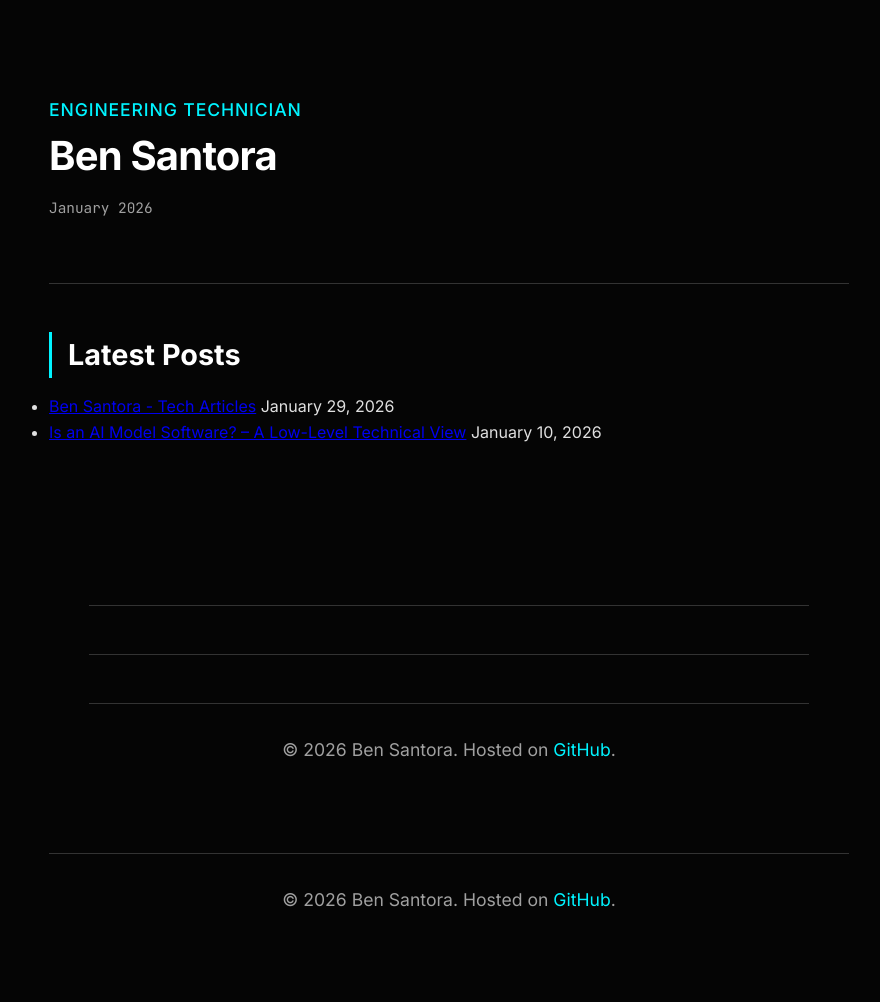
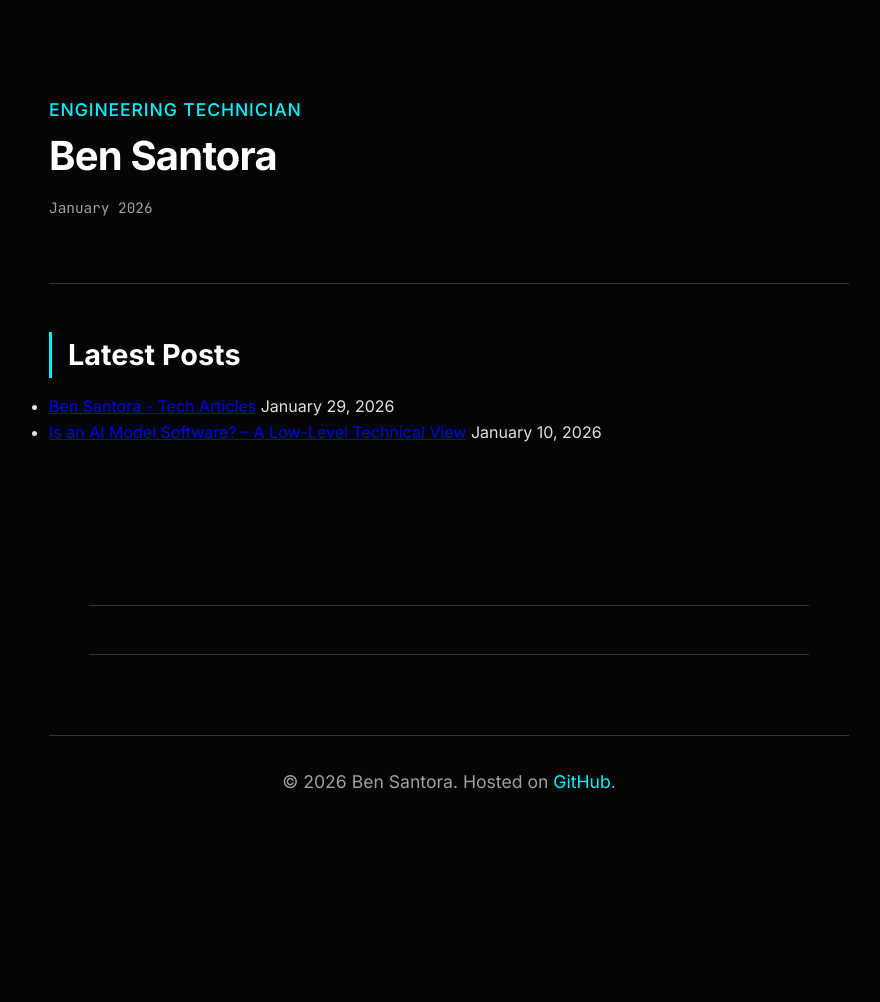
Before and after one commit to ben-santora/ben-santora.github.io, a Jekyll site: the page built from index.html, in a window 1280 px wide. Shown: the whole page, without its empty margins (191-1071 px from the left). Built offline with Jekyll 4.4.1, drawn with Linux system fonts in a browser that asks for light colours; after the commit the page ends 900 px from its top, so only the background shows below that.

Commit message:
Update index.html

```diff
--- a/index.html
+++ b/index.html
@@ -234,11 +234,3 @@ author: "Ben Santora"
                 </p>
             </article>
         </main>
-
-        <footer>
-            <p>&copy; 2026 Ben Santora. Hosted on <a href="https://github.com/ben-santora" target="_blank">GitHub</a>.</p>
-        </footer>
-    </div>
-</body>
-
-</html>
```
